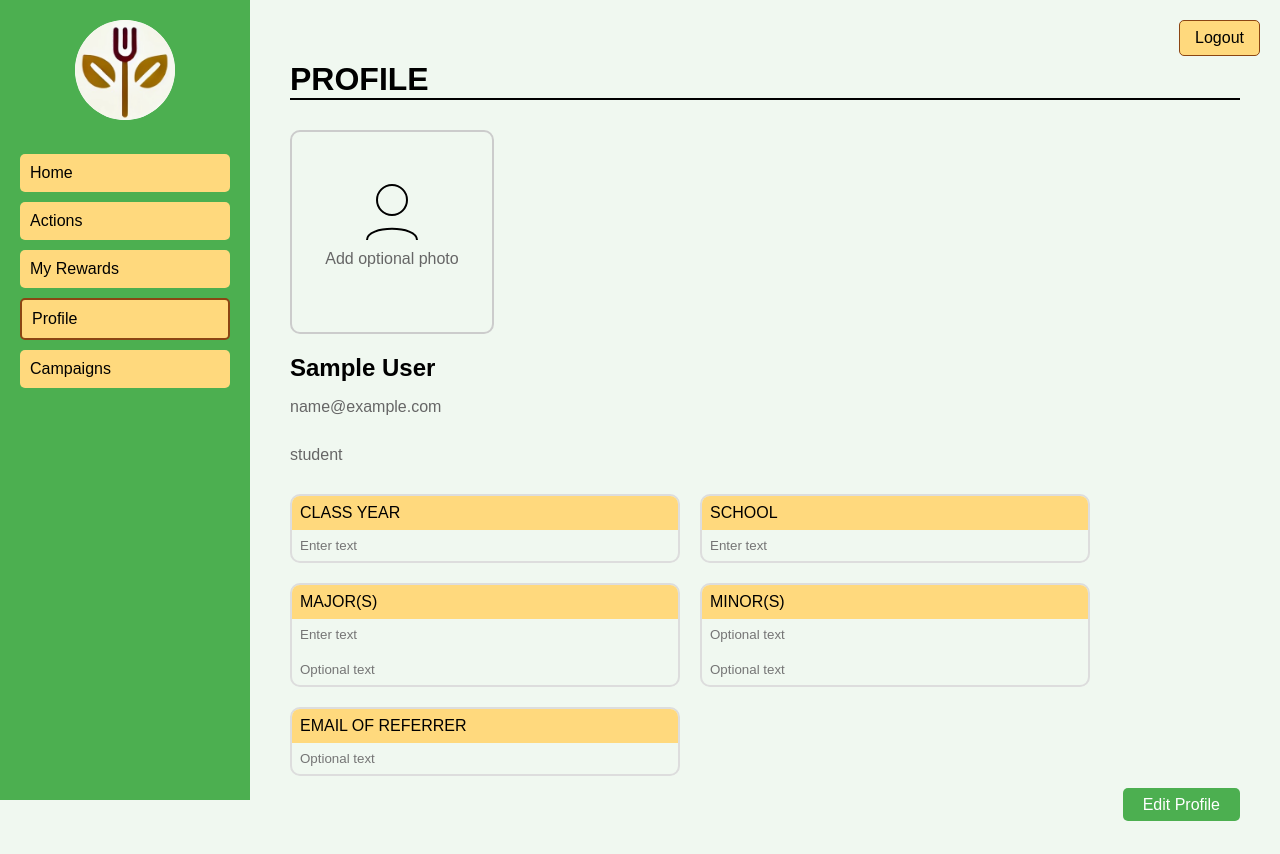
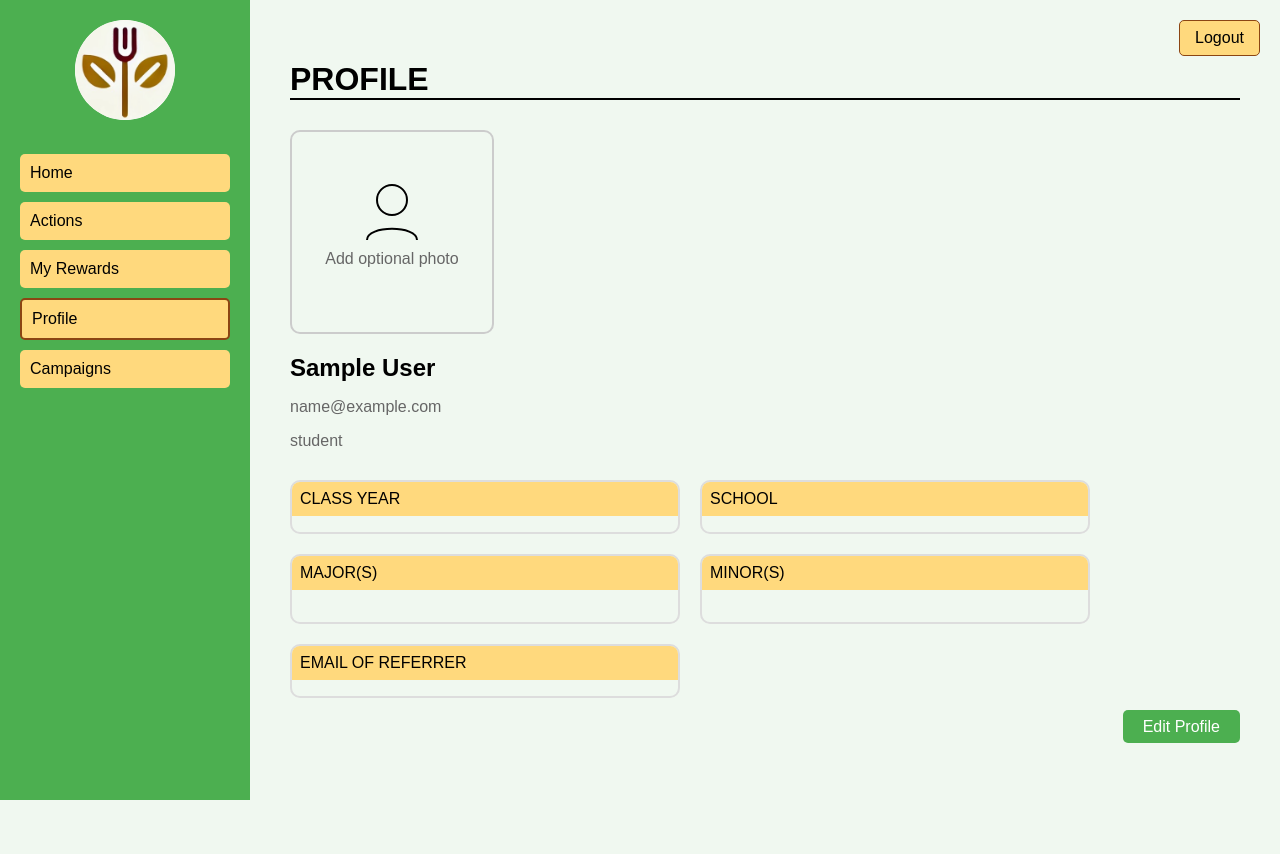
Before and after one commit to CSCI3356-Fall2024/Joaks, a Django app: page /profile/ in a window 1280 px wide. After the commit the page ends 800 px from the top, so only its background shows below. Run offline with Django 5.2, Linux system fonts and the light colour scheme; the visitor is signed in with stand-in values (Sample User, id 1).

Commit message:
changed profile page to non-editable text

```diff
--- a/mysite/templates/profile.html
+++ b/mysite/templates/profile.html
@@ -19,8 +19,9 @@
 
     <!-- User Info -->
     <h2 style="font-size: 24px; margin-bottom: 5px;">{{ request.user.get_full_name }}</h2>
-    <p style="color: #666; margin-bottom: 30px;">{{ request.user.email }}</p>
+    <p style="color: #666; margin-bottom: 10px;">{{ request.user.email }}</p>
     <p style="color: #666; margin-bottom: 30px;">{{ request.user.role }}</p>
+
 
 <!-- Form Fields Container -->
 <form method="post">
@@ -31,9 +32,9 @@
             <div style="background-color: #ffd97d; padding: 8px; border-radius: 8px 8px 0 0;">
                 CLASS YEAR
             </div>
-                <input type="text" placeholder="Enter text"
-                       style="width: calc(100% - 16px); padding: 8px; border: none; background: none;"
-                       value="{{ user.class_year }}">
+            <div style="padding: 8px;">
+                {{ user.class_year }}
+            </div>
         </div>
 
         <!-- School Field -->
@@ -41,9 +42,9 @@
             <div style="background-color: #ffd97d; padding: 8px; border-radius: 8px 8px 0 0;">
                 SCHOOL
             </div>
-                <input type="text" placeholder="Enter text"
-                       style="width: calc(100% - 16px); padding: 8px; border: none; background: none;"
-                       value="{{ user.school }}">
+            <div style="padding: 8px;">
+                {{ user.school }}
+            </div>
         </div>
 
         <!-- Major(s) Field -->
@@ -51,12 +52,12 @@
             <div style="background-color: #ffd97d; padding: 8px; border-radius: 8px 8px 0 0;">
                 MAJOR(S)
             </div>
-                <input type="text" placeholder="Enter text"
-                       style="width: calc(100% - 16px); padding: 8px; border: none; background: none; margin-bottom: 4px;"
-                       value="{{ user.major }}">
-                <input type="text" placeholder="Optional text"
-                       style="width: calc(100% - 16px); padding: 8px; border: none; background: none;"
-                       value="{{ user.double_major }}">
+            <div style="padding: 8px;">
+                {{ user.major }}
+            </div>
+            <div style="padding: 8px;">
+                {{ user.double_major }}
+            </div>
         </div>
 
         <!-- Minor(s) Field -->
@@ -64,12 +65,12 @@
             <div style="background-color: #ffd97d; padding: 8px; border-radius: 8px 8px 0 0;">
                 MINOR(S)
             </div>
-                <input type="text" placeholder="Optional text"
-                       style="width: calc(100% - 16px); padding: 8px; border: none; background: none; margin-bottom: 4px;"
-                       value="{{ user.minor }}">
-                <input type="text" placeholder="Optional text"
-                       style="width: calc(100% - 16px); padding: 8px; border: none; background: none;"
-                       value="{{ user.double_minor }}">
+            <div style="padding: 8px;">
+                {{ user.minor }}
+            </div>
+            <div style="padding: 8px;">
+                {{ user.double_minor }}
+            </div>
         </div>
 
         <!-- Email of Referrer Field -->
@@ -77,9 +78,9 @@
             <div style="background-color: #ffd97d; padding: 8px; border-radius: 8px 8px 0 0;">
                 EMAIL OF REFERRER
             </div>
-                <input type="email" placeholder="Optional text"
-                       style="width: calc(100% - 16px); padding: 8px; border: none; background: none;"
-                       value="{{ user.referrer_email }}">
+            <div style="padding: 8px;">
+                {{ user.referral }}
+            </div>
         </div>
     </div>
 
@@ -91,5 +92,6 @@
         </a>
     </div>
 </form>
+
 </div>
 {% endblock %}
```
Lines whose indentation alone changed are shown as unchanged.
